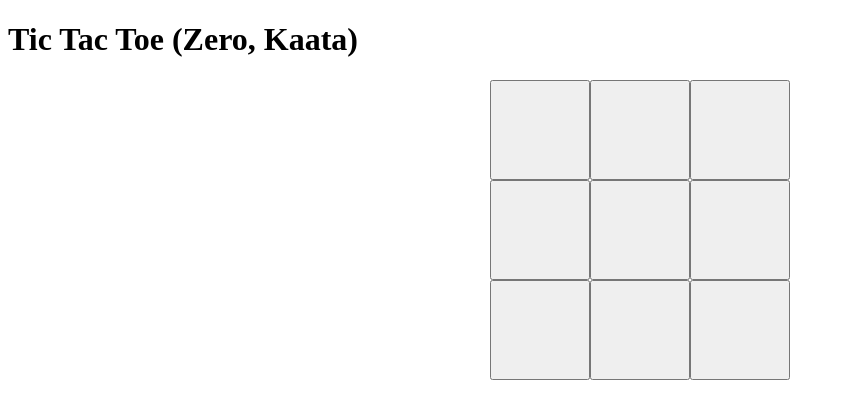
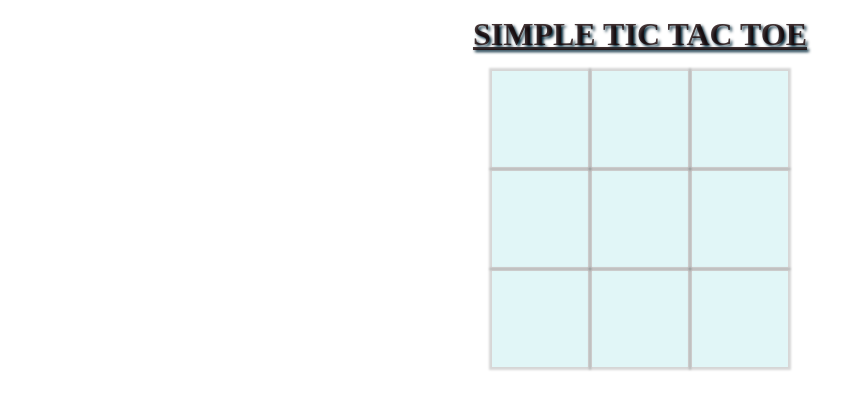
Before and after one commit to sabirakhtarkhan/SIMPLE-TIC-TAC-TOE, a plain HTML site: page index.html in a window 1280 px wide. Shown: the whole page, without its empty margins (0-866 px from the left). Drawn offline with Linux system fonts and the light colour scheme.

Commit message:
TIC TAC TOE

```diff
--- a/index.html
+++ b/index.html
@@ -7,17 +7,17 @@
     <link rel="stylesheet" href="style.css">
 </head>
 <body>
-    <h1>Tic Tac Toe (Zero, Kaata)</h1>
+    <h1>SIMPLE TIC TAC TOE</h1>
     <div class="grid" id="tic-tac-toe-grid">
-      <button id="1"></button>
-      <button id="2"></button>
-      <button id="3"></button>
-      <button id="4"></button>
-      <button id="5"></button>
-      <button id="6"></button>
-      <button id="7"></button>
-      <button id="8"></button>
-      <button id="9"></button>
+      <button class="box" id="1"></button>
+      <button class="box" id="2"></button>
+      <button class="box" id="3"></button>
+      <button class="box" id="4"></button>
+      <button class="box" id="5"></button>
+      <button class="box" id="6"></button>
+      <button class="box" id="7"></button>
+      <button class="box" id="8"></button>
+      <button class="box" id="9"></button>
     </div>
     <p id="message"></p>
     <script src="script.js"></script>
--- a/style.css
+++ b/style.css
@@ -1,7 +1,35 @@
+*{
+  margin: 0;
+  padding: 0;
+  color: rgba(21, 1, 1, 0.79);
+  text-align: center;
+}
+h1{
+  margin: 1rem 0 1rem 0;
+  text-decoration: underline;
+  text-shadow: 2px 2px 3px rgb(1, 39, 57);
+
+}
 .grid {
     display: grid;
     grid-template-columns: repeat(3, 100px);
     grid-template-rows: repeat(3, 100px);
     /* border: 10PX solid red; */
     justify-content: center;
+
+
   }
+  .box{
+    width: 6rem;
+    height: 6rem;
+    margin: auto;
+    padding: 5px;
+    display: grid;
+    text-align: center;
+    align-items: center;
+    border: none;
+    /* border-radius: 0.6rem; */
+    background:  rgba(214, 243, 244, 0.719);
+    box-shadow: 0 0 2px 3px rgba(5, 0, 0, 0.161) ;
+
+}
```
